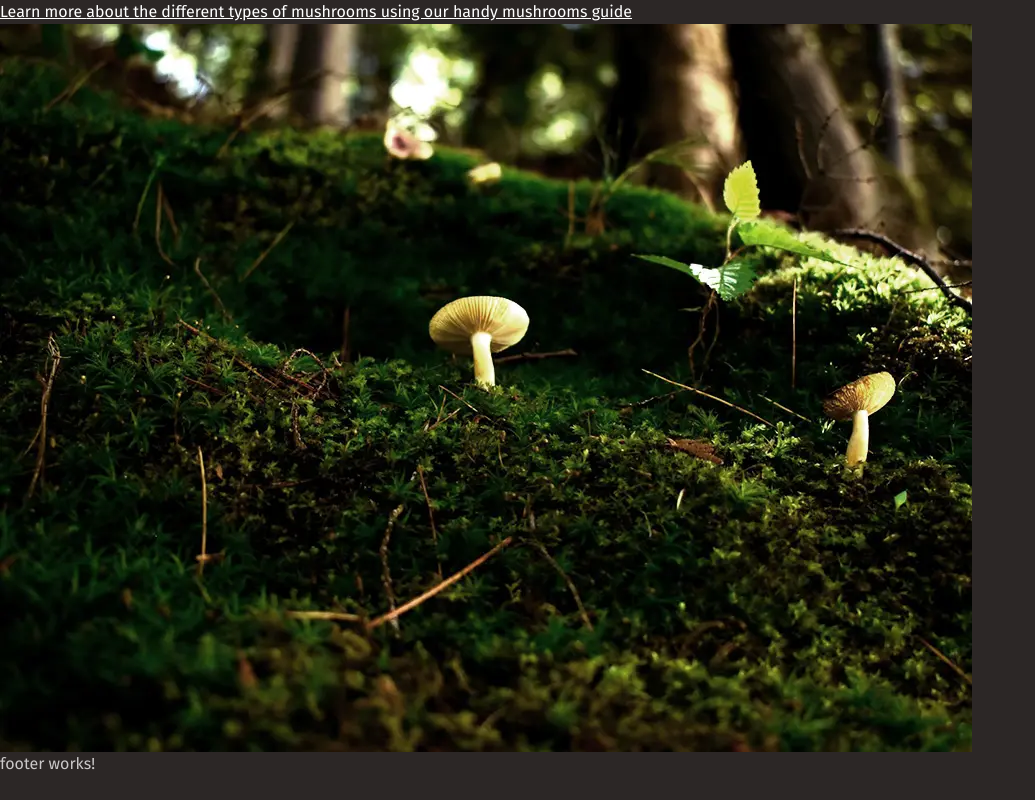
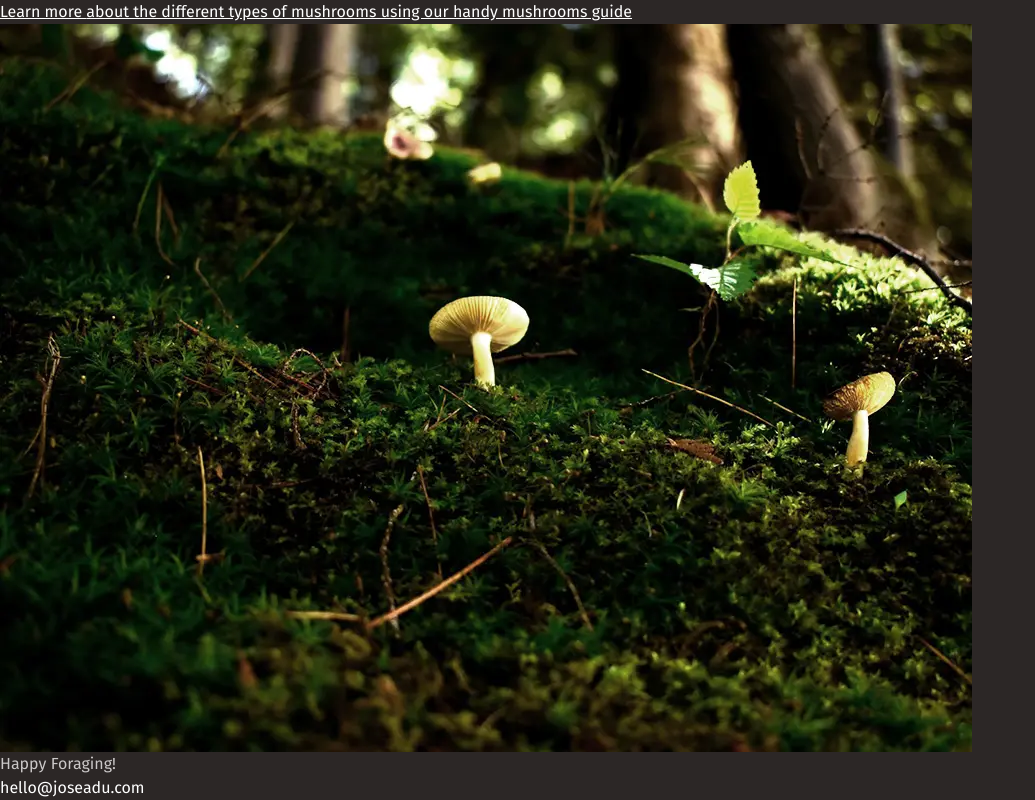
Before and after one commit to Joseadu/fungi, an Angular app: page / in a window 1280 px wide. Shown: the part 3079-3879 px from the top of the page, without its empty margins (0-1035 px from the left). Before the commit the page ends 3855 px from the top, so only its background shows below. Built offline with nearby package versions, Linux system fonts and the light colour scheme.

Commit message:
footer created and layout

```diff
--- a/src/app/shared/footer/footer.component.html
+++ b/src/app/shared/footer/footer.component.html
@@ -1 +1,4 @@
-<p>footer works!</p>
+<footer class="footer">
+    <p>Happy Foraging!</p>
+    <a href="mailto:hello@joseadu.com">{{ 'hello@joseadu.com' }}</a>
+</footer>
```
